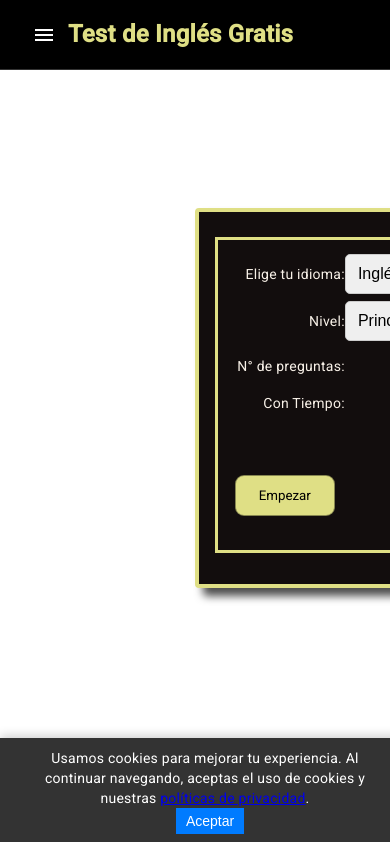
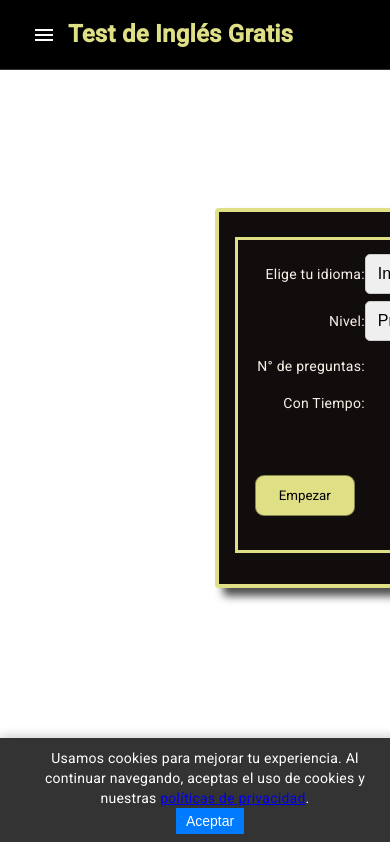
Before and after one commit to sebasxx85/englishProyect, an Angular app: page /home in a window 390 px wide. Shown: the top 842 px of the page. Built offline with nearby package versions, Linux system fonts and the light colour scheme.

Commit message:
css updated

```diff
--- a/src/app/components/cursos/cursos.component.scss
+++ b/src/app/components/cursos/cursos.component.scss
@@ -23,6 +23,7 @@
     left: 50%;
     transform: translateX(-50%);
     min-width: 427px !important; /* Asegura un mínimo tamaño */
+    margin-top: 47px;
   }
 
   .search-container input {
@@ -55,6 +56,7 @@
     flex-direction: column; /* Asegura que el contenido esté en columna */
     justify-content: center;
     align-items: center;
+
 }
   .eliminar {
     background-color: #f1e3f5;
@@ -119,11 +121,21 @@
 }
 
 /* Ajuste para móviles pequeños */
-@media (max-width: 400px) {
+@media (max-width: 500px) {
   .carousel-inner {
       grid-auto-columns: 100%; /* 1 tarjeta por fila */
   }
+  .container-superior {
+    min-width: 427px !important; /* Asegura un mínimo tamaño */
+    display: flex; /* Activa flexbox para alinear los elementos */
+    flex-direction: column; /* Asegura que el contenido esté en columna */
+    justify-content: center;
+    align-items: center;
+    margin-left: 47px;
 }
+
+}
+
 
 /* Botones de navegación */
 .carousel-btn {
--- a/src/app/components/home/home.component.scss
+++ b/src/app/components/home/home.component.scss
@@ -106,10 +106,15 @@ input, select {
   }
 }
 
-@media (max-width: 425px) and (min-width: 210px) {
+@media (max-width: 425px) {
   .custom-card {
     width: 97%; /* Ocupa casi todo el ancho en móviles */
-    max-width: 390px;
+    max-width: 347px;
+  }
+  .card-container{
+    margin-right: 97px;
+    max-width: 347px;
+
   }
 }
 
--- a/src/app/components/table-errors/table-errors.component.ts
+++ b/src/app/components/table-errors/table-errors.component.ts
@@ -30,7 +30,7 @@ import { IntercambioDatosService } from '../../services/intercambio-datos.servic
 })
 export class TableErrorsComponent implements OnInit {
 
-  title = "Errores Cometidos";
+  title = "Repaso";
   loading = false;
   cantidadArray: number[] = [];
   nivelIdiomaPuntaje = 1.0;
--- a/src/app/components/user/login.component.scss
+++ b/src/app/components/user/login.component.scss
@@ -29,6 +29,18 @@ select {
   box-shadow: 8px 8px 8px rgba(0.0, 0.0, 0.7, 0.7); /* Añade sombra para mejor visibilidad */
   min-height: 40vh;
   background-color: rgb(18, 13, 13);
+}
+
+@media (max-width: 425px) {
+  .custom-card {
+    width: 97%; /* Ocupa casi todo el ancho en móviles */
+    max-width: 347px;
+  }
+  .card-container{
+    margin-right: 97px;
+    max-width: 347px;
+
+  }
 }
 
 .boton {
```
